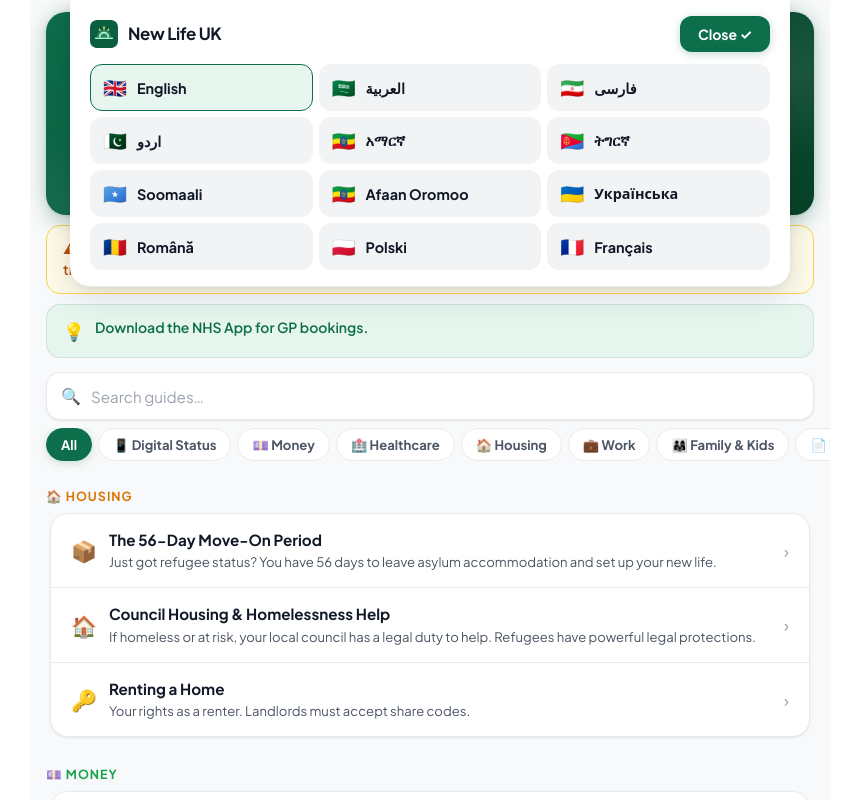
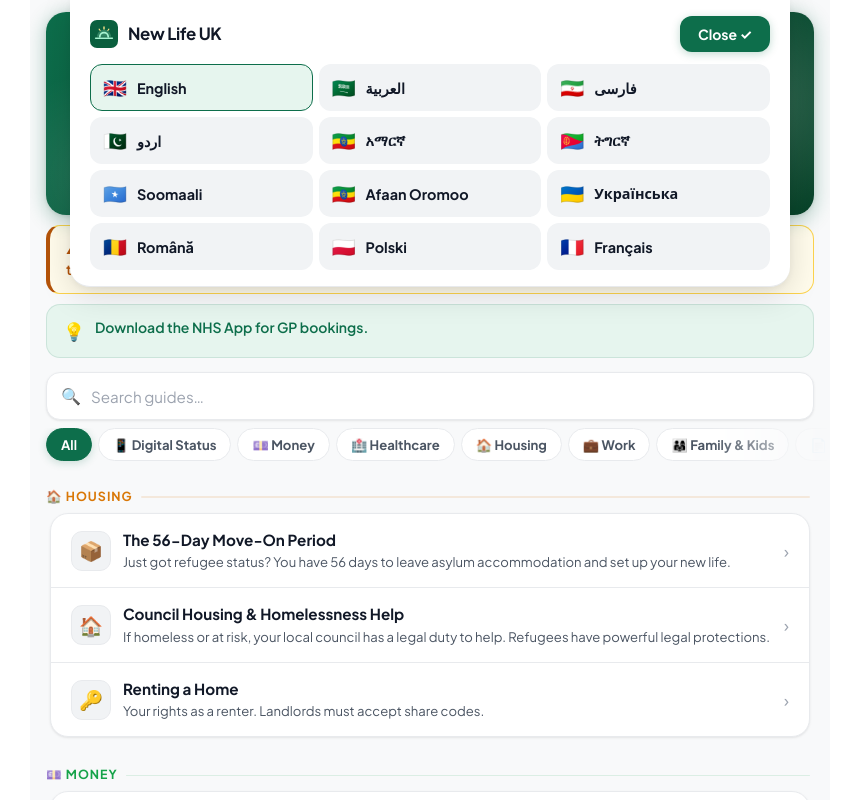
Before and after one commit to na7hanw/new-life-uk, a React (Vite) app in the folder nluk/: page /work/1 in a window 1280 px wide. Shown: the whole page, without its empty margins (210-1069 px from the left). Built offline with nearby package versions, Linux system fonts and the light colour scheme.

Commit message:
Changes before error encountered
Co-authored-by: na7hanw <134936174+na7hanw@users.noreply.github.com>

```diff
--- a/nluk/src/index.css
+++ b/nluk/src/index.css
@@ -276,18 +276,10 @@ button { border: none; cursor: pointer; font-family: inherit; background: none;
   min-height: 52px;
   letter-spacing: .01em;
 }
-.tab-btn.active { color: var(--ac); }
+.tab-btn.active { color: var(--ac); background: var(--ac2); }
+.dark .tab-btn.active { background: rgba(52,211,153,.09); }
 .tab-btn .tab-icon { font-size: 1.3rem; line-height: 1; }
-.tab-btn .tab-dot {
-  position: absolute;
-  top: 0;
-  left: 50%;
-  transform: translateX(-50%);
-  width: 28px;
-  height: 3px;
-  background: var(--ac);
-  border-radius: 0 0 4px 4px;
-}
+.tab-btn .tab-dot { display: none; }
 
 /* ─── Cards ─── */
 .card {
@@ -304,11 +296,14 @@ button { border: none; cursor: pointer; font-family: inherit; background: none;
 .section-label {
   font-size: .72rem;
   font-weight: 800;
-  color: var(--t3);
+  color: var(--ac3);
   text-transform: uppercase;
   letter-spacing: .1em;
-  padding: 20px 16px 8px;
+  padding: 20px 16px 8px 20px;
+  border-left: 3px solid var(--ac);
+  margin-left: 16px;
 }
+.dark .section-label { color: var(--ac); }
 
 /* ─── Page Transition ─── */
 .page-enter {
@@ -337,21 +332,21 @@ button { border: none; cursor: pointer; font-family: inherit; background: none;
 .hero::before {
   content: "";
   position: absolute;
-  top: -20%;
-  right: -10%;
-  width: 200px;
-  height: 200px;
-  background: radial-gradient(circle, rgba(255,255,255,.09), transparent 65%);
+  top: -25%;
+  right: -12%;
+  width: 280px;
+  height: 280px;
+  background: radial-gradient(circle, rgba(255,255,255,.16), transparent 60%);
   pointer-events: none;
 }
 .hero::after {
   content: "";
   position: absolute;
-  bottom: -35%;
-  left: -8%;
-  width: 160px;
-  height: 160px;
-  background: radial-gradient(circle, rgba(255,255,255,.05), transparent 65%);
+  bottom: -40%;
+  left: -10%;
+  width: 240px;
+  height: 240px;
+  background: radial-gradient(circle, rgba(255,255,255,.09), transparent 60%);
   pointer-events: none;
 }
 .hero-badge {
@@ -438,6 +433,7 @@ button { border: none; cursor: pointer; font-family: inherit; background: none;
   margin: 10px 16px 0;
   background: var(--wnbg);
   border: 1px solid var(--wnbd);
+  border-left: 4px solid var(--wn);
   border-radius: 14px;
   padding: 12px 16px;
 }
@@ -521,7 +517,18 @@ button { border: none; cursor: pointer; font-family: inherit; background: none;
 }
 .list-row:last-child { border-bottom: none; }
 .list-row:active { background: var(--bg3); }
-.list-row-icon { font-size: 1.3rem; flex-shrink: 0; }
+.list-row-icon {
+  font-size: 1.2rem;
+  width: 40px;
+  height: 40px;
+  background: var(--bg3);
+  border: 1px solid var(--bd);
+  border-radius: 11px;
+  display: flex;
+  align-items: center;
+  justify-content: center;
+  flex-shrink: 0;
+}
 .list-row-content { flex: 1; min-width: 0; text-align: start; }
 .list-row-title {
   font-size: .95rem;
@@ -727,8 +734,8 @@ button { border: none; cursor: pointer; font-family: inherit; background: none;
   display: flex;
   align-items: center;
   gap: 8px;
-  background: var(--bg3);
-  border: 1px solid var(--bd);
+  background: var(--ac2);
+  border: 1.5px solid rgba(13,110,75,.2);
   border-radius: 12px;
   padding: 12px 14px;
   font-size: .875rem;
@@ -737,8 +744,10 @@ button { border: none; cursor: pointer; font-family: inherit; background: none;
   margin-top: 6px;
   transition: all .1s;
 }
-.dark .link-btn { color: var(--ac); }
-.link-btn:active { background: var(--bd); }
+.dark .link-btn { color: var(--ac); border-color: rgba(52,211,153,.2); background: rgba(52,211,153,.07); }
+.link-btn:hover { background: var(--ac); color: #fff; border-color: var(--ac); }
+.dark .link-btn:hover { color: #042B1C; }
+.link-btn:active { opacity: .85; transform: scale(.98); }
 .link-btn span { flex: 1; }
 
 /* ─── Buttons ─── */
@@ -813,6 +822,8 @@ button { border: none; cursor: pointer; font-family: inherit; background: none;
   overflow-x: auto;
   -ms-overflow-style: none;
   scrollbar-width: none;
+  -webkit-mask-image: linear-gradient(to right, black 85%, transparent 100%);
+  mask-image: linear-gradient(to right, black 85%, transparent 100%);
 }
 .chip {
   flex-shrink: 0;
@@ -1011,13 +1022,25 @@ button { border: none; cursor: pointer; font-family: inherit; background: none;
   transition: border-color .15s, box-shadow .15s;
 }
 .content-card-header { display: flex; align-items: flex-start; gap: 12px; }
-.content-card-icon { font-size: 1.5rem; flex-shrink: 0; }
+.content-card-icon {
+  font-size: 1.4rem;
+  flex-shrink: 0;
+  width: 46px;
+  height: 46px;
+  background: var(--ac2);
+  border-radius: 13px;
+  display: flex;
+  align-items: center;
+  justify-content: center;
+}
+.dark .content-card-icon { background: rgba(52,211,153,.09); }
 .content-card-title {
   font-size: 1rem;
   font-weight: 800;
   color: var(--tx);
   flex: 1;
   line-height: 1.35;
+  align-self: center;
 }
 .content-card-body {
   font-size: .875rem;
@@ -1224,13 +1247,44 @@ button { border: none; cursor: pointer; font-family: inherit; background: none;
   line-height: 1.7;
 }
 
+/* ─── Page Hero Header ─── */
+.page-hero {
+  padding: 20px 20px 14px;
+  border-bottom: 1px solid var(--bd);
+  margin-bottom: 8px;
+}
+.page-hero-title {
+  font-size: 1.2rem;
+  font-weight: 800;
+  color: var(--tx);
+  line-height: 1.2;
+  letter-spacing: -0.01em;
+}
+.page-hero-sub {
+  font-size: .88rem;
+  color: var(--t2);
+  margin-top: 5px;
+  line-height: 1.55;
+}
+
 /* ─── Category Header (Guides page) ─── */
 .cat-header {
   font-size: .78rem;
   font-weight: 800;
-  padding: 16px 16px 6px;
+  padding: 16px 20px 6px 16px;
   text-transform: uppercase;
   letter-spacing: .08em;
+  display: flex;
+  align-items: center;
+  gap: 8px;
+}
+.cat-header::after {
+  content: '';
+  flex: 1;
+  height: 1.5px;
+  background: currentColor;
+  opacity: 0.12;
+  border-radius: 2px;
 }
 
 /* ─── Start Here Numbers ─── */
@@ -1275,7 +1329,7 @@ button { border: none; cursor: pointer; font-family: inherit; background: none;
   .detail-header { padding: 16px 24px 32px; }
   .quick-links-row { padding: 4px 24px 10px; }
   .key-info-strip { padding: 0 24px 14px; }
-  .section-label { padding: 20px 24px 8px; }
+  .section-label { padding: 20px 24px 8px 20px; margin-left: 24px; }
   .card { margin: 0 24px 14px; }
 }
 @media (min-width: 1200px) {
--- a/nluk/src/pages/MorePage.tsx
+++ b/nluk/src/pages/MorePage.tsx
@@ -31,9 +31,9 @@ export default function MorePage() {
 
   return (
     <div className="page-enter">
-      <div style={{ padding: '16px 20px 8px' }}>
-        <h2 style={{ fontSize: '1.15rem', fontWeight: 800 }}>{ui.gemsTitle}</h2>
-        <p style={{ fontSize: '.9rem', color: 'var(--t2)', marginTop: 4, lineHeight: 1.55 }}>{ui.gemsSub}</p>
+      <div className="page-hero">
+        <h2 className="page-hero-title">{ui.gemsTitle}</h2>
+        <p className="page-hero-sub">{ui.gemsSub}</p>
       </div>
       {GEMS.map(g => (
         <ResourceCard
--- a/nluk/src/pages/SavesPage.tsx
+++ b/nluk/src/pages/SavesPage.tsx
@@ -8,9 +8,9 @@ export default function SavesPage() {
 
   return (
     <div className="page-enter">
-      <div style={{ padding: '16px 20px 8px' }}>
-        <h2 style={{ fontSize: '1.15rem', fontWeight: 800 }}>{ui.savesTitle}</h2>
-        <p style={{ fontSize: '.9rem', color: 'var(--t2)', marginTop: 4, lineHeight: 1.55 }}>{ui.savesSub}</p>
+      <div className="page-hero">
+        <h2 className="page-hero-title">{ui.savesTitle}</h2>
+        <p className="page-hero-sub">{ui.savesSub}</p>
       </div>
       {SAVES.map(s => (
         <ResourceCard
```
